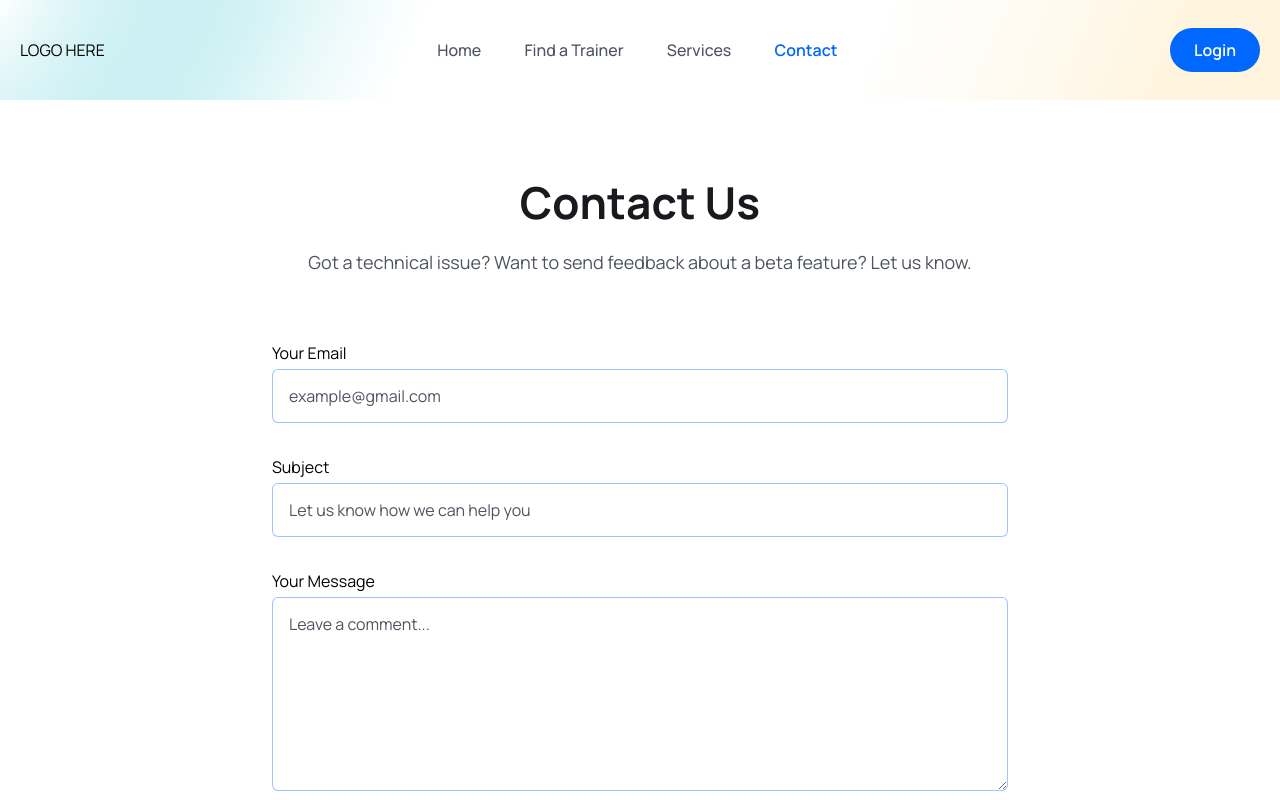
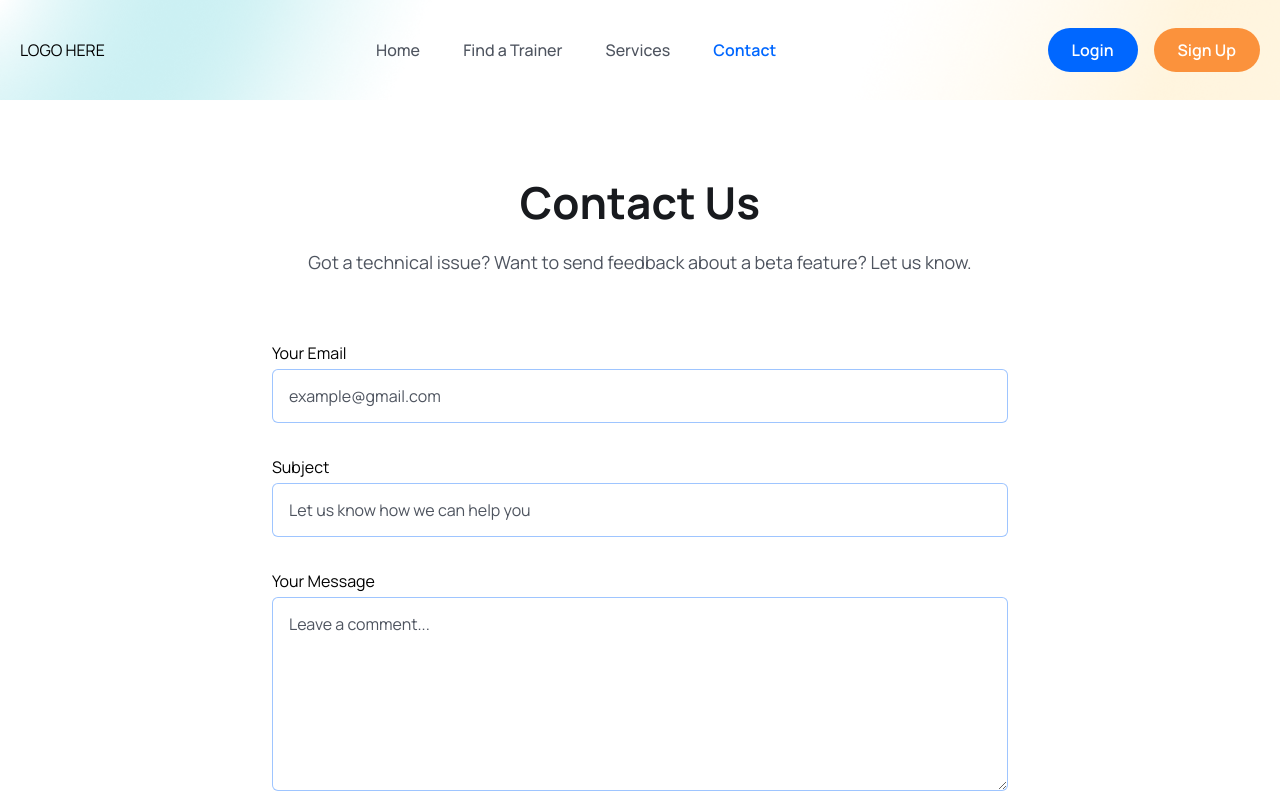
Before and after one commit to s3784244/Personal-Training-Booking-System, a React (Vite) app in the folder frontend/: page /contact in a window 1280 px wide. Shown: the top 800 px of the page. Built offline with nearby package versions, Linux system fonts and the light colour scheme.

Commit message:
added login and lsignup button + redirections

```diff
--- a/frontend/src/components/Header/Header.jsx
+++ b/frontend/src/components/Header/Header.jsx
@@ -79,10 +79,10 @@ const Header = () => {
 
           {/* ------ nav right ------ */}
           <div className="flex items-center gap-4">
-            {
-              token && user ?
+            {token && user ? (
+              <>
                 <div>
-                <Link to={`${role==='trainer' ? '/trainers/profile/me' : '/users/profile/me'}`}>
+                  <Link to={`${role === 'trainer' ? '/trainers/profile/me' : '/users/profile/me'}`}>
                     <figure className="w-[35px] h-[35px] rounded-full cursor-pointer">
                       <img
                         src={user?.photo}
@@ -91,16 +91,33 @@ const Header = () => {
                       />
                     </figure>
                   </Link>
-              </div> :
+                </div>
+                <button
+                  onClick={() => {
+                    // You may want to move this to a handler function
+                    localStorage.removeItem("user");
+                    localStorage.removeItem("token");
+                    window.location.href = "/login";
+                  }}
+                  className="bg-red-500 py-2 px-6 text-white font-[600] h-[44px] flex items-center justify-center rounded-[50px]"
+                >
+                  Logout
+                </button>
+              </>
+            ) : (
+              <>
                 <Link to='/login'>
                   <button className="bg-primaryColor py-2 px-6 text-white font-[600] h-[44px] flex items-center justify-center rounded-[50px]">
                     Login
                   </button>
                 </Link>
-            }
-
-
-
+                <Link to='/register'>
+                  <button className="bg-orange-400 py-2 px-6 text-white font-[600] h-[44px] flex items-center justify-center rounded-[50px]">
+                    Sign Up
+                  </button>
+                </Link>
+              </>
+            )}
             <span className="md:hidden" onClick={toggleMenu}>
               <BiMenu className="w-6 h-6 cursor-pointer" />
             </span>
--- a/frontend/src/pages/Home.jsx
+++ b/frontend/src/pages/Home.jsx
@@ -39,7 +39,9 @@ const Home = () => {
                     fugit, perspiciatis cum nemo aperiam, aut quia earum amet architecto, modi
                     odio. Soluta unde ducimus perferendis?
                   </p>
-                  <button className="btn">Request an Consultation</button>
+                  <Link to="/trainers">
+                    <button className="btn">Request an Consultation</button>
+                  </Link>
                 </div>
                 {/* ------ hero counter ------ */}
                 <div className="mt-[30px] lg:mt-[70px] flex flex-col lg:flex-row lg:items-center gap-5 lg:gap-[30px]">
```
Lines whose indentation alone changed are shown as unchanged.
